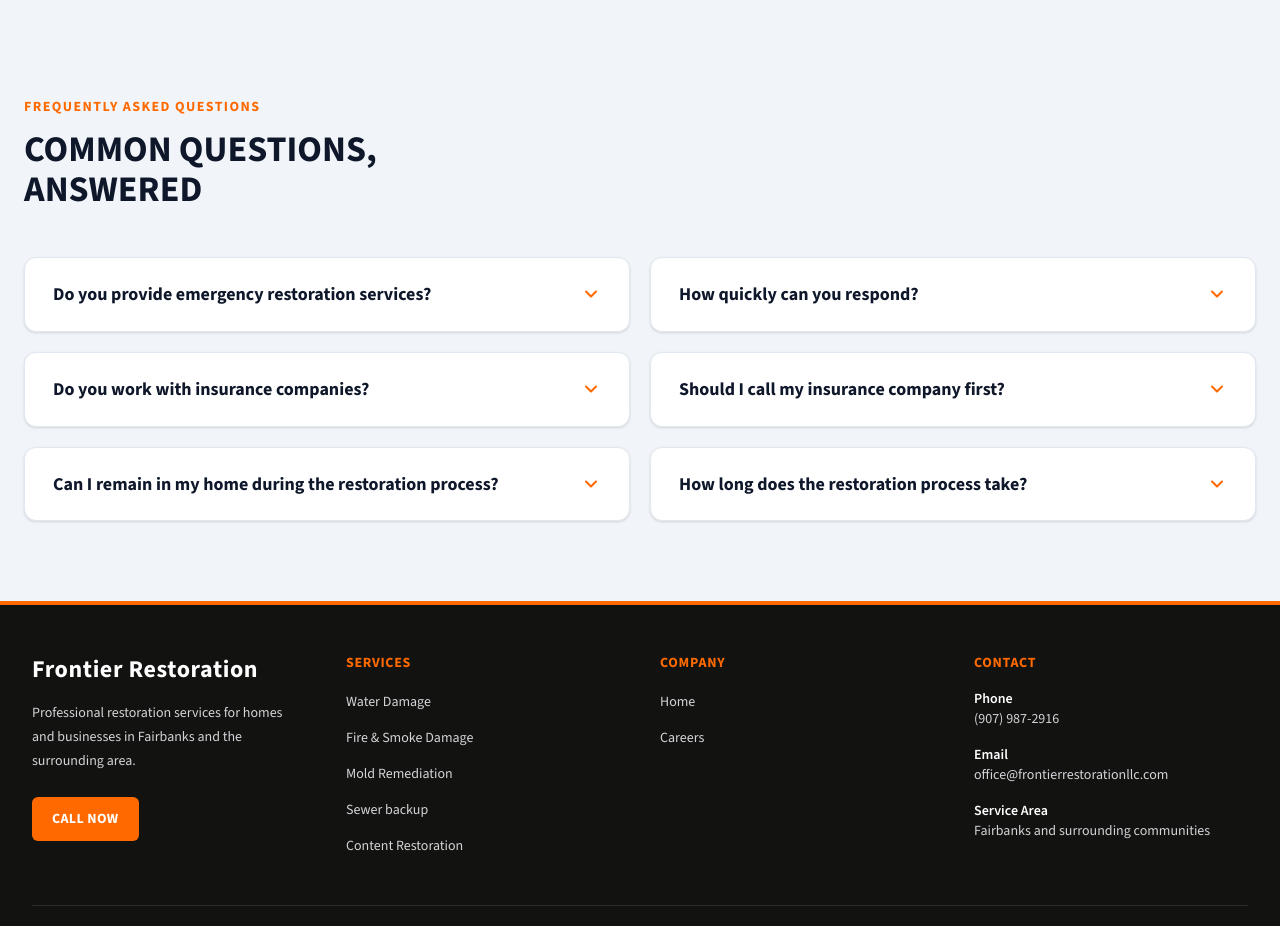
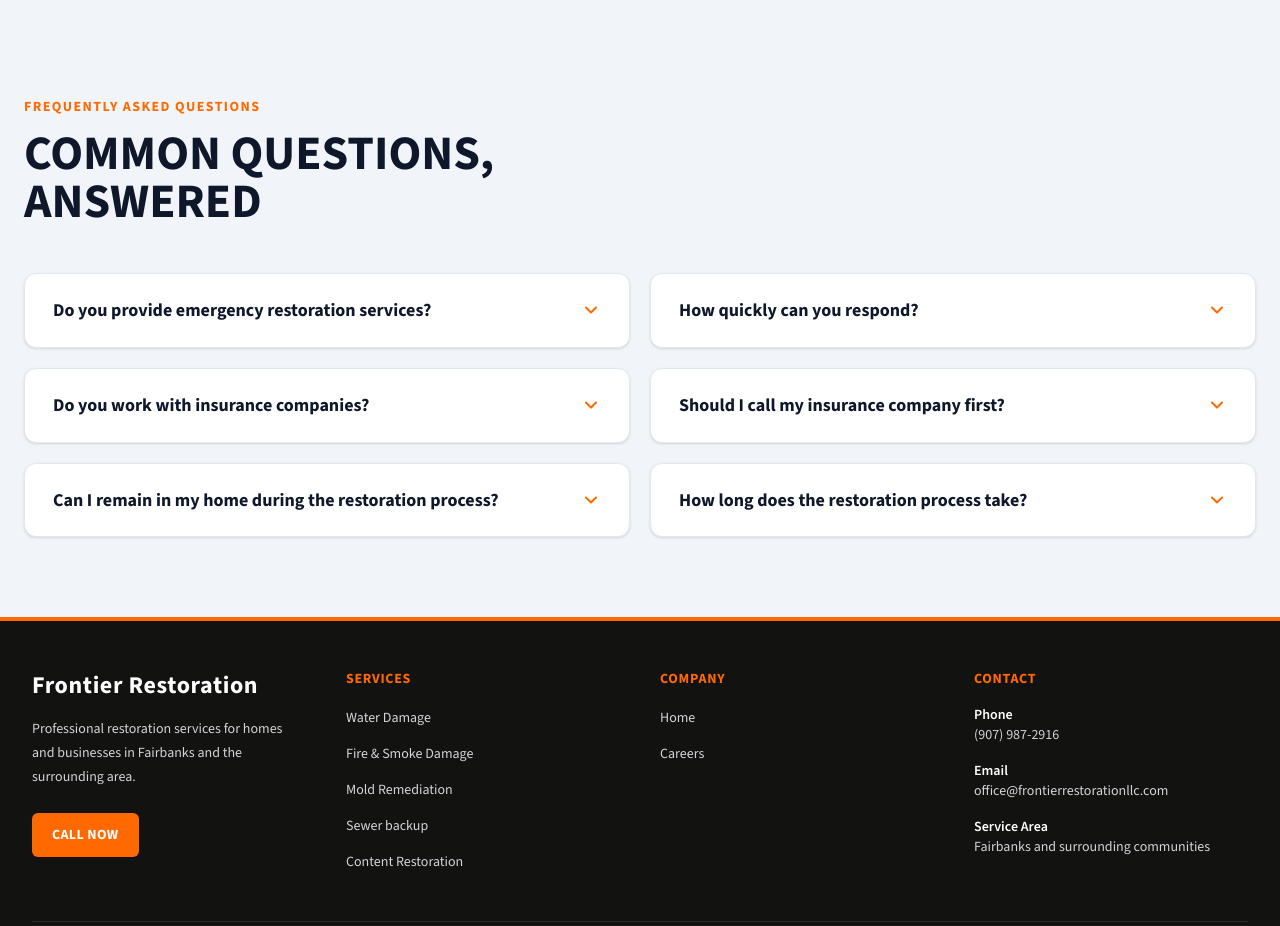
Before and after one commit to Davidhub907/FR_Website, a Next.js app: page / in a window 1280 px wide. Shown: the part 5880-6806 px from the top of the page. Built offline with nearby package versions, Linux system fonts and the light colour scheme.

Commit message:
Made the text larger on large screens

```diff
--- a/components/home/CommonQuestions.js
+++ b/components/home/CommonQuestions.js
@@ -41,7 +41,7 @@ export default function CommonQuestions() {
             Frequently Asked Questions
           </p>
 
-          <h2 className="text-3xl font-bold text-slate-900 uppercase md:text-4xl">
+          <h2 className="text-3xl font-bold text-slate-900 uppercase md:text-5xl">
             Common Questions,
             <br />
             Answered
```
